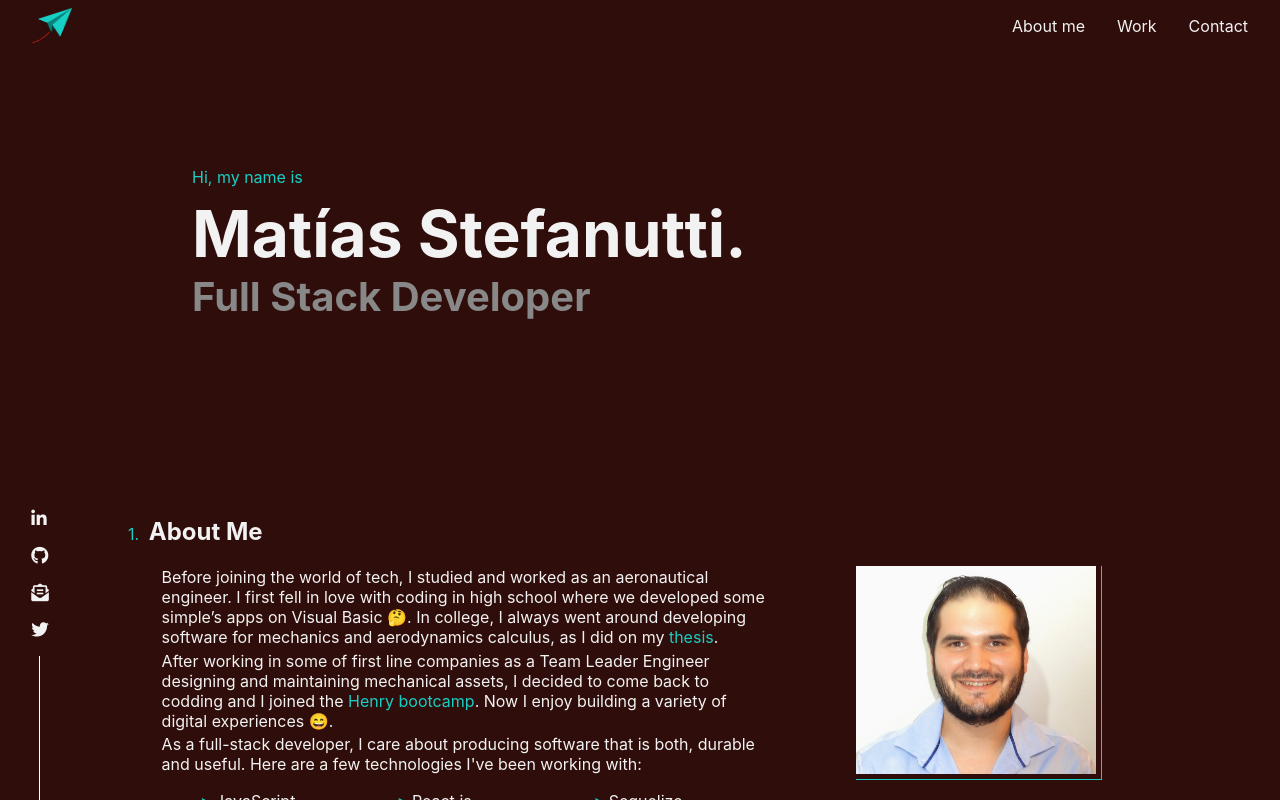
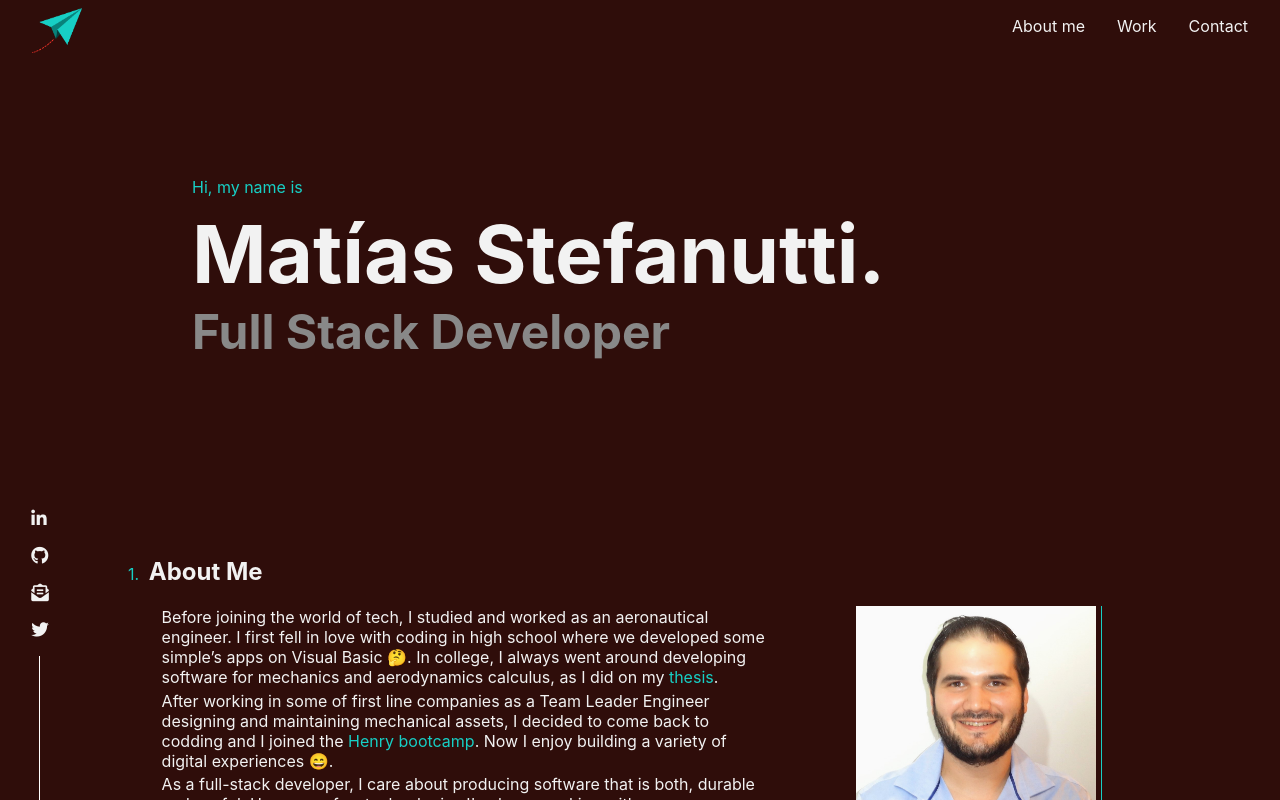
Before and after one commit to mstefa/mstefa, a React (Create React App) app: page / in a window 1280 px wide. Shown: the top 800 px of the page. Built offline with nearby package versions, Linux system fonts and the light colour scheme.

Commit message:
hover on links and title size change

```diff
--- a/src/components/home/StyledHome.js
+++ b/src/components/home/StyledHome.js
@@ -11,13 +11,13 @@ export const StyledHome = styled.section`
 
 
   h1{
-    font-size: 4rem;
+    font-size: 5rem;
     margin: 0.5rem 0 0 0;
     padding:0;
   }
 
   h3{
-    font-size: 2.5rem;
+    font-size: 3rem;
     color:${mediumGray};
     margin: 0 0 1rem 0;
 
@@ -27,6 +27,19 @@ export const StyledHome = styled.section`
     color: ${lightTel}
   }
 
+  @media (max-width: 850px) {
+
+    padding: 5rem 0rem 8rem 1rem;
+
+    h1{
+      font-size: 4rem;
+    }
+
+    h3{
+      font-size: 2.5rem;
+    }
+
+  }
 
   @media (max-width: 450px) {
 
--- a/src/components/navBar/NavBar.js
+++ b/src/components/navBar/NavBar.js
@@ -6,7 +6,7 @@ export default function NavBar() {
   return (
     <StyledNav>
       <div>
-        <img id="logo" src={Logo} width="40" height="35" className="d-inline-block align-top" alt="Matias Stefanutti" />
+        <img id="logo" src={Logo} width="50" height="45" className="d-inline-block align-top" alt="Matias Stefanutti" />
       </div>
 
       <ul>
--- a/src/components/navBar/StyledNavBar.js
+++ b/src/components/navBar/StyledNavBar.js
@@ -1,5 +1,5 @@
 import styled from 'styled-components';
-// import { darkTel, lightGray } from "../../GlobalStyles";
+import { lightTel } from "../../GlobalStyles";
 
 export const StyledNav = styled.nav`
   display: flex;
@@ -17,6 +17,10 @@ export const StyledNav = styled.nav`
 
     li{
       margin-left: 2rem;
+      a:hover{
+        color:${lightTel};
+        transition: all 500ms ease;
+      }
     }
   }
 
--- a/src/components/projects/MainProject.js
+++ b/src/components/projects/MainProject.js
@@ -4,7 +4,12 @@ import {StyledMainProject} from './StyledMainProject'
 export default function MainProject({project}) {
   return (
     <StyledMainProject>
-      <h3>{project.name} </h3>
+      { project.page
+      ? <a href={project.page}target="blank" > <h3>{project.name} </h3> </a>
+      : project.repository
+        ? <a href={project.repository} target="blank" > <h3>{project.name} </h3> </a>
+        : <h3>{project.name} </h3>
+      }
       <div className='img-contanier'>
         <img src={process.env.PUBLIC_URL +  project.img} alt='project cover'></img>
       </div>
--- a/src/components/projects/StyledMainProject.js
+++ b/src/components/projects/StyledMainProject.js
@@ -7,14 +7,20 @@ export const StyledMainProject = styled.div`
 
   h3{
       position: absolute;
-      /* margin-top:0; */
       right: 0;
       padding-bottom: 0.5rem;
       border-bottom: 0.1rem solid ${lightTel};
       width: 14rem;
       font-size:1.3rem;
       margin: 1rem 0 1rem 0;
+
     }
+
+    a:hover{
+        color:${lightTel};
+        transition: all 500ms ease;
+      }
+
   .img-contanier{
     img{
       width: 40vw;
@@ -54,6 +60,10 @@ export const StyledMainProject = styled.div`
         color:${lightGray};
         font-weight: lighter;
         margin: 0 0.4rem;
+        :hover{
+        color:${lightTel};
+        transition: all 500ms ease;
+      }
       }
   }
 
@@ -74,7 +84,7 @@ export const StyledMainProject = styled.div`
 
     .text-container{
       position: static;
-      max-width: 100%;
+      width: 100%;
       text-align:left;
     }
 
```
